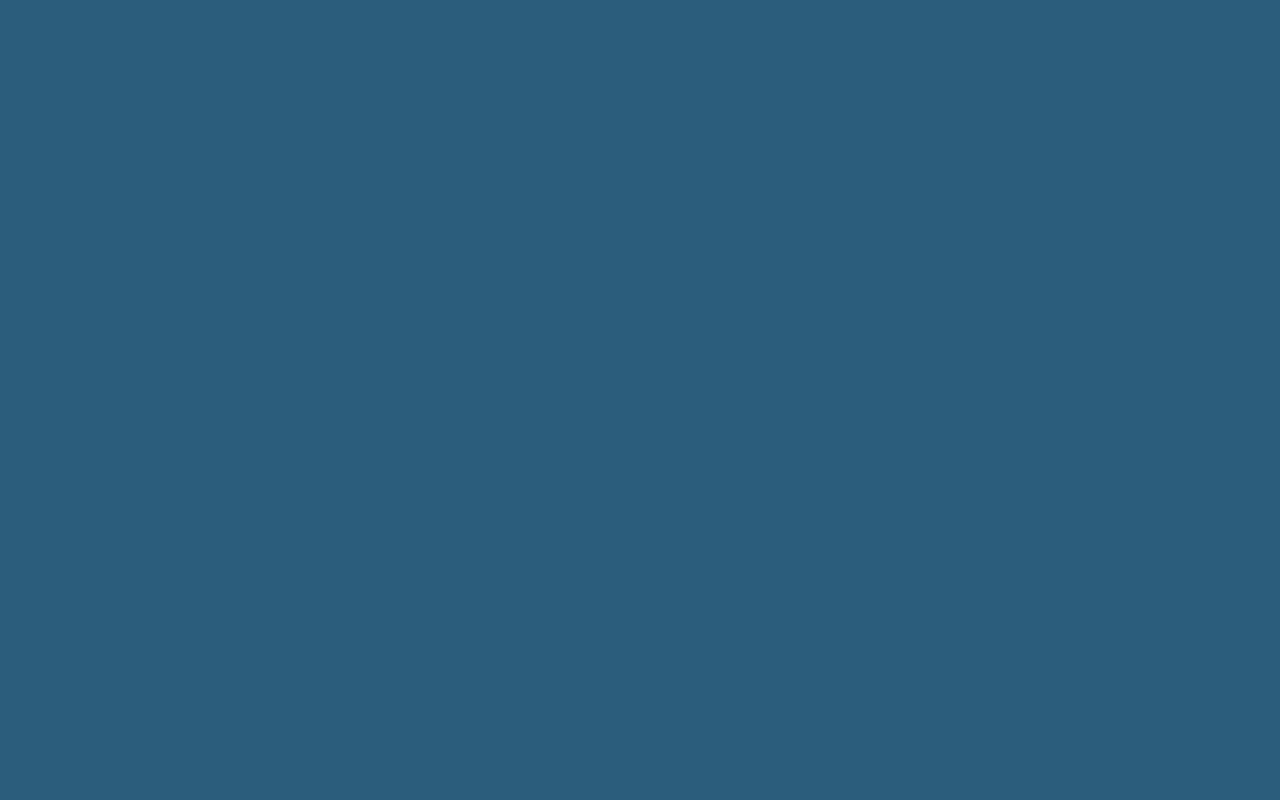
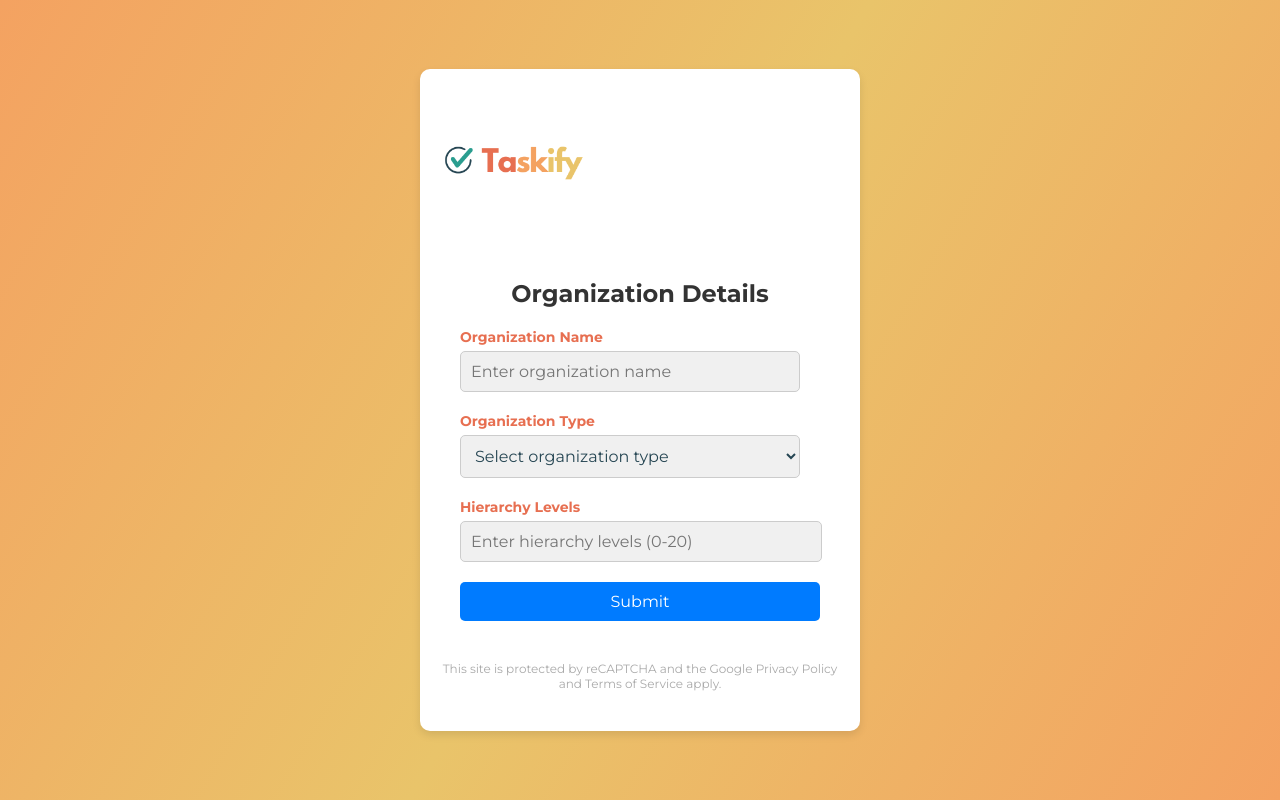
Before and after one commit to Noor-Ul-Imaan/Taskify-App, a React (Create React App) app: page /OrganizationDetails in a window 1280 px wide. Before the commit this address had no page. Built offline with nearby package versions, Linux system fonts and the light colour scheme.

Commit message:
org sign up wala page lekr jayega org hierarchy pr and wo roles/details waly page pr lekr jayega

```diff
--- a/src/App.js
+++ b/src/App.js
@@ -19,6 +19,8 @@ import InviteMembers from './components/InviteMembers';
 import FAQs from './components/FAQs';
 import OrgHierarchy from './components/OrgHierarchy';
 import Reorder from './components/Reorder';
+import OrganizationDetails from './components/OrganizationDetails';
+
 
 function App() {
   return (
@@ -46,7 +48,7 @@ function App() {
             <Route path='/FAQs' element={<FAQs />} />
             <Route path='/OrgHierarchy' element={<OrgHierarchy />} />
             <Route path='/Reorder' element={<Reorder />} />
-
+            <Route path='/OrganizationDetails' element={<OrganizationDetails />} />
 
           </Routes>
         </Router>
--- /dev/null
+++ b/src/components/OrgDetails.css
@@ -0,0 +1,71 @@
+/* OrgDetails.css */
+
+/* Styles for the container */
+.container {
+    max-width: 500px;
+    margin: 0 auto;
+    padding: 20px;
+    border-radius: 10px;
+    background-color: #ffffff;
+    box-shadow: 0 4px 8px rgba(0, 0, 0, 0.1);
+}
+
+/* Styles for the header */
+.header {
+    text-align: center;
+}
+
+.header img {
+    width: 150px;
+    height: auto;
+}
+
+/* Styles for the content */
+.content {
+    margin-top: 20px;
+}
+
+.content h1 {
+    text-align: center;
+    margin-bottom: 20px;
+}
+
+/* Styles for the input fields */
+.input-field {
+    margin-bottom: 15px;
+}
+
+.input-field label {
+    display: block;
+    margin-bottom: 5px;
+}
+
+.input-field input,
+.input-field select {
+    width: 100%;
+    padding: 10px;
+    border-radius: 5px;
+    border: 1px solid #ccc;
+}
+
+/* Styles for the submit button */
+button[type="submit"] {
+    width: 100%;
+    padding: 10px;
+    border: none;
+    border-radius: 5px;
+    background-color: #007bff;
+    color: #ffffff;
+    cursor: pointer;
+}
+
+button[type="submit"]:hover {
+    background-color: #0056b3;
+}
+
+/* Styles for the footer */
+.footer {
+    margin-top: 20px;
+    text-align: center;
+    font-size: 12px;
+}
--- a/src/components/OrgSignUp.js
+++ b/src/components/OrgSignUp.js
@@ -26,7 +26,7 @@ const OrganizationSignup = () => {
                             <label htmlFor="confirmPassword">Confirm Password</label>
                             <input type="password" id="confirmPassword" placeholder="Confirm password" />
                         </div>
-                        <Link to='/adminHomepage'>
+                        <Link to='/OrganizationDetails'>
                             <button type="submit">Sign Up</button>
                         </Link>
                     </form>
--- /dev/null
+++ b/src/components/OrganizationDetails.js
@@ -0,0 +1,101 @@
+// OrganizationDetails.js
+import React, { useState } from 'react';
+import './OrgDetails.css';
+import logo from './logo.png';
+import { Link } from 'react-router-dom';
+
+const OrganizationDetails = () => {
+    const [hierarchyLevels, setHierarchyLevels] = useState(0);
+    const [roleDetails, setRoleDetails] = useState(Array.from({ length: hierarchyLevels }, () => [{ name: '', description: '' }]));
+
+    const handleHierarchyLevelsChange = (event) => {
+        const levels = parseInt(event.target.value);
+        setHierarchyLevels(levels);
+        setRoleDetails(Array.from({ length: levels }, () => [{ name: '', description: '' }]));
+    };
+
+    const handleRoleNameChange = (event, levelIndex, roleIndex) => {
+        const updatedRoles = [...roleDetails];
+        updatedRoles[levelIndex][roleIndex].name = event.target.value;
+        setRoleDetails(updatedRoles);
+    };
+
+    const handleRoleDescriptionChange = (event, levelIndex, roleIndex) => {
+        const updatedRoles = [...roleDetails];
+        updatedRoles[levelIndex][roleIndex].description = event.target.value;
+        setRoleDetails(updatedRoles);
+    };
+
+    const addRole = (levelIndex) => {
+        const updatedRoles = [...roleDetails];
+        updatedRoles[levelIndex] = [...updatedRoles[levelIndex], { name: '', description: '' }];
+        setRoleDetails(updatedRoles);
+    };
+
+    const removeRole = (levelIndex, roleIndex) => {
+        const updatedRoles = [...roleDetails];
+        updatedRoles[levelIndex].splice(roleIndex, 1);
+        setRoleDetails(updatedRoles);
+    };
+
+    return (
+        <div className="gradient-background">
+            <div className="container">
+                <div className="header">
+                    <img src={logo} alt="Taskify Logo" />
+                </div>
+                <div className="content">
+                    <h1>Organization Details</h1>
+                    <form action="#">
+                        <div className="input-field">
+                            <label htmlFor="orgName">Organization Name</label>
+                            <input type="text" id="orgName" placeholder="Enter organization name" />
+                        </div>
+                        <div className="input-field">
+                            <label htmlFor="orgType">Organization Type</label>
+                            <select id="orgType">
+                                <option value="" disabled selected>Select organization type</option>
+                                <option value="tech">Technology</option>
+                                <option value="finance">Finance</option>
+                                <option value="healthcare">Healthcare</option>
+                                <option value="education">Education</option>
+                                <option value="other">Other</option>
+                            </select>
+                        </div>
+                        <div className="input-field">
+                            <label htmlFor="hierarchyLevels">Hierarchy Levels</label>
+                            <input type="number" id="hierarchyLevels" min="0" max="20" placeholder="Enter hierarchy levels (0-20)" onChange={handleHierarchyLevelsChange} />
+                        </div>
+                        {roleDetails.map((levelRoles, levelIndex) => (
+                            <div key={levelIndex}>
+                                <h2>Level {levelIndex + 1}</h2>
+                                {levelRoles.map((role, roleIndex) => (
+                                    <div key={roleIndex} className="role-container">
+                                        <div className="input-field">
+                                            <label htmlFor={`roleName-${levelIndex}-${roleIndex}`}>Role Name:</label>
+                                            <input type="text" id={`roleName-${levelIndex}-${roleIndex}`} value={role.name} onChange={(e) => handleRoleNameChange(e, levelIndex, roleIndex)} />
+                                        </div>
+                                        <div className="input-field">
+                                            <label htmlFor={`roleDescription-${levelIndex}-${roleIndex}`}>Role Description:</label>
+                                            <input type="text" id={`roleDescription-${levelIndex}-${roleIndex}`} value={role.description} onChange={(e) => handleRoleDescriptionChange(e, levelIndex, roleIndex)} />
+                                        </div>
+                                        {roleIndex === 0 && levelRoles.length > 1 && <button type="button" onClick={() => removeRole(levelIndex, roleIndex)}>Remove Role</button>}
+                                    </div>
+                                ))}
+                                <button type="button" onClick={() => addRole(levelIndex)}>Add Role</button>
+                            </div>
+                        ))}
+                        <Link to='/adminHomepage'>
+                            <button type="submit">Submit</button>
+                        </Link>
+                    </form>
+                </div>
+                <div className="footer">
+                    <span>This site is protected by reCAPTCHA and the Google Privacy Policy and Terms of Service apply.</span>
+                </div>
+            </div>
+        </div>
+    );
+};
+
+export default OrganizationDetails;
```
